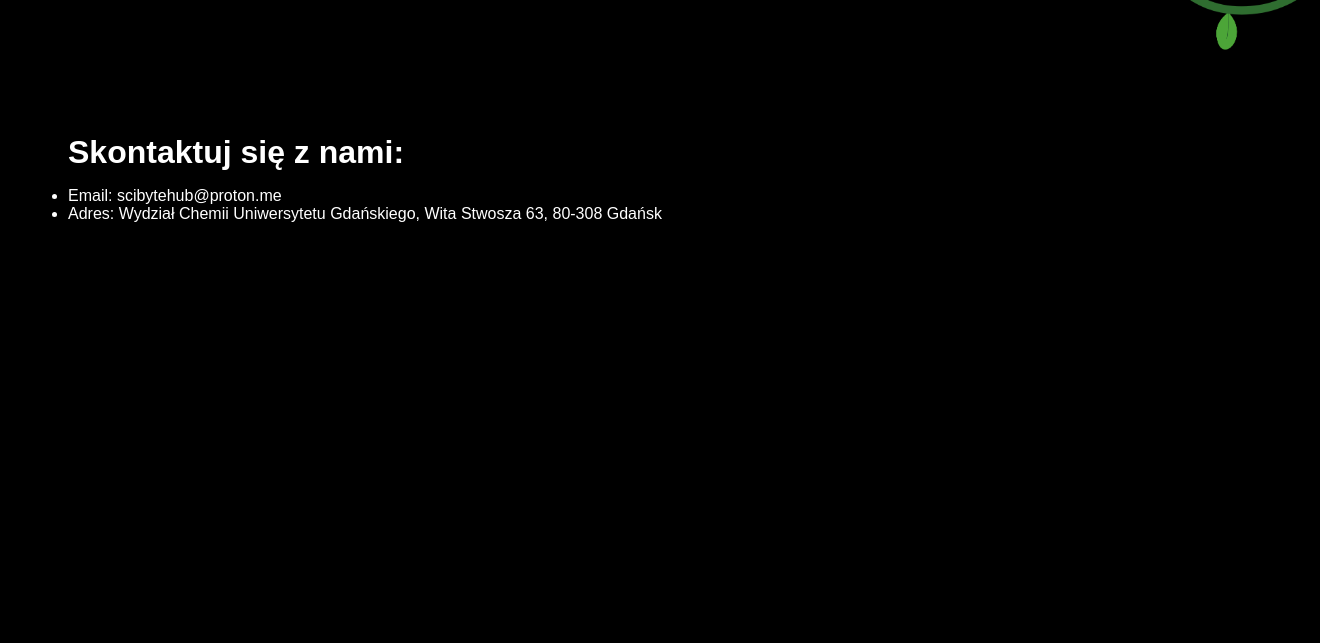
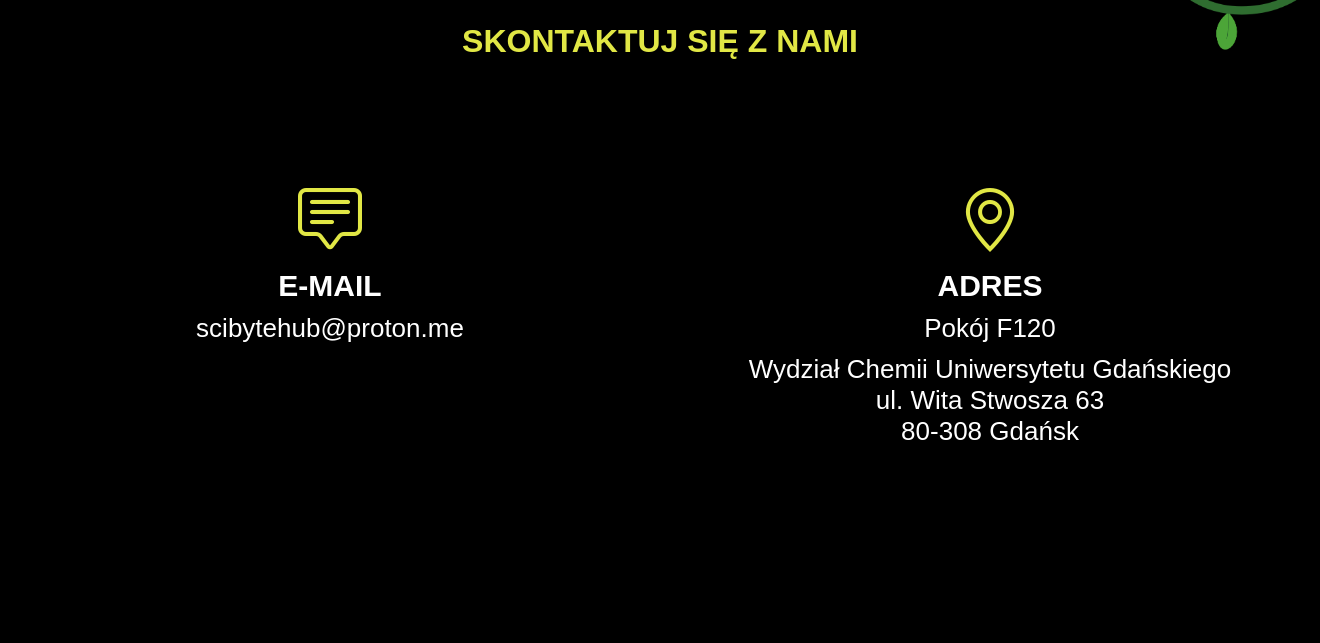
Before and after one commit to juka80/SciByteHub, a Django app: page /kontakt/ in a window 1320 px wide; the page is wider, and only the part inside the window is pictured. Shown: the part 157-800 px from the top of that part. Run offline with Django 5.2, Linux system fonts and the light colour scheme; some web fonts are replaced.

Commit message:
contact icons, colors, added ug logo

```diff
--- a/Strona_koła/kolo_naukowe/static/css/kontakt.css
+++ b/Strona_koła/kolo_naukowe/static/css/kontakt.css
@@ -3,6 +3,7 @@
   flex-direction: column; /* Elementy wewnątrz kontenera będą ułożone pionowo */
   justify-content: flex-end;
   height: 280px; /* Wyrównuje elementy do dołu kontenera */
+  font-size: 24px;
   margin-left: 32px;
 }
 
--- a/Strona_koła/kolo_naukowe/templates/kontakt.html
+++ b/Strona_koła/kolo_naukowe/templates/kontakt.html
@@ -1,14 +1,68 @@
-{% extends "base.html" %} {% load static %} {% block content %}
-<div class="contact-section">
-  <h1>Skontaktuj się z nami:</h1>
-  <ul>
-    <li>Email: scibytehub@proton.me</li>
-    <li>
-      Adres: Wydział Chemii Uniwersytetu Gdańskiego, Wita Stwosza 63, 80-308
-      Gdańsk
-    </li>
-  </ul>
+{% extends "base.html" %}
+{% load static %}
+{% block content %}
+<link rel="stylesheet" href="https://cdn.jsdelivr.net/npm/bootstrap-icons@1.10.5/font/bootstrap-icons.css">
+<style>
+  body {
+    margin: 0;
+    padding: 0;
+  }
+
+  .flex-container {
+    display: flex;
+    justify-content: space-around; /* Zmieniamy rozmieszczenie elementów na bardziej skupione */
+    text-align: center;
+    margin-top: 120px; /* Zmniejszamy margines górny dla całego kontenera */
+  }
+
+  .flex-item {
+    flex: 0 1 45%; /* Zmiana elastyczności elementów */
+    margin: 5px;
+  }
+
+  .icon {
+    font-size: 4rem;
+    background-clip: text;
+    color: rgb(225, 231, 69);
+  }
+
+  .flex-item p {
+    margin: 10px 0;
+    font-size: 26px;
+  }
+
+  .flex-item p.fs-5 {
+    font-size: 30px;
+    font-weight: bold;
+  }
+
+  .flex-item p[style] {
+    font-size: 20px;
+    color: #4b76bb;
+  }
+
+  .main-title {
+    text-align: center;
+    font-size: 32px;
+    font-weight: bold;
+    margin-top: 80px; /* Dodajemy margines górny dla tytułu */
+    color: rgb(225, 231, 69); /* Kolor tekstu */
+  }
+</style>
+
+<h1 class="main-title">SKONTAKTUJ SIĘ Z NAMI</h1>
+
+<div class="flex-container">
+  <div class="flex-item">
+    <span class="icon bi bi-chat-square-text"></span>
+    <p class="fs-5 fw-light">E-MAIL</p>
+    <p>scibytehub@proton.me</p>
+  </div>
+  <div class="flex-item">
+    <span class="icon bi bi-geo-alt"></span>
+    <p class="fs-5 fw-light">ADRES</p>
+    <p>Pokój F120</p>
+    <p>Wydział Chemii Uniwersytetu Gdańskiego<br>ul. Wita Stwosza 63<br>80-308 Gdańsk</p>
+  </div>
 </div>
-
-<link rel="stylesheet" href="{% static 'css/kontakt.css' %}" />
 {% endblock content %}
```
Also changed, not shown: Strona_koła/kolo_naukowe/static/css/onas.css (+19 -3 lines), Strona_koła/kolo_naukowe/templates/onas.html (+9 -4 lines).
